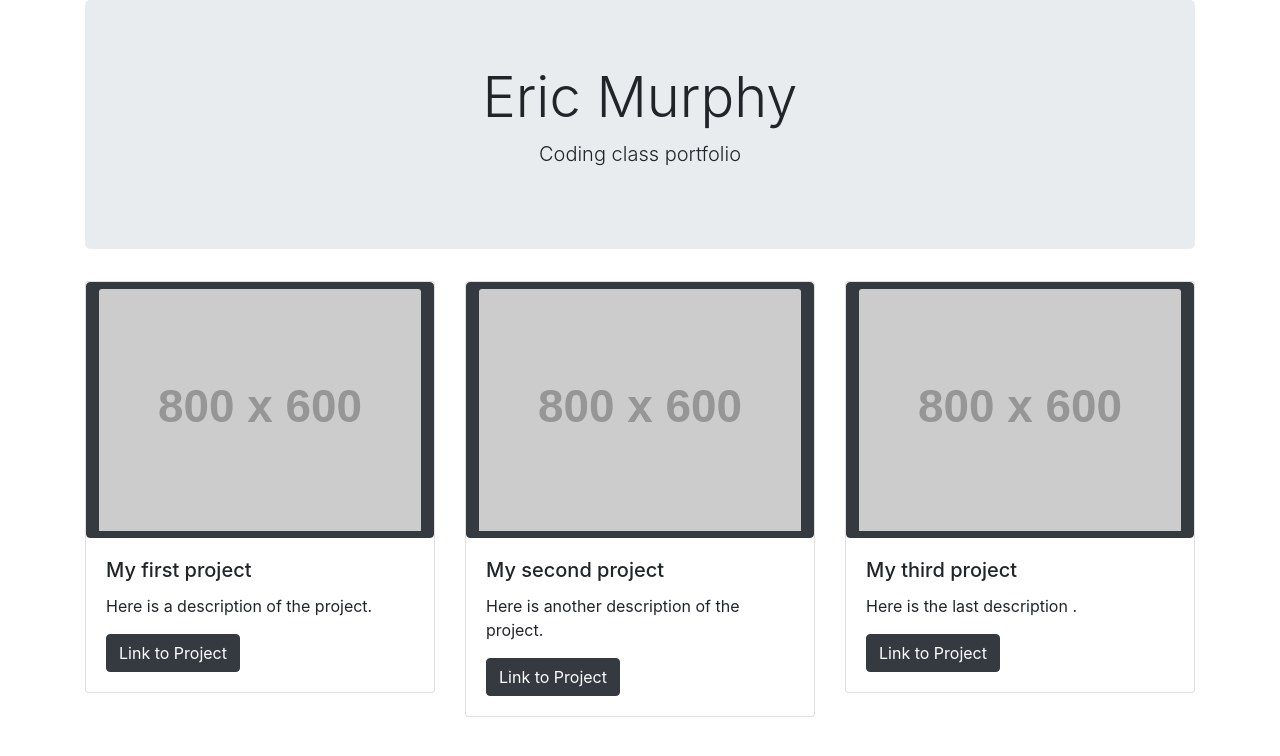
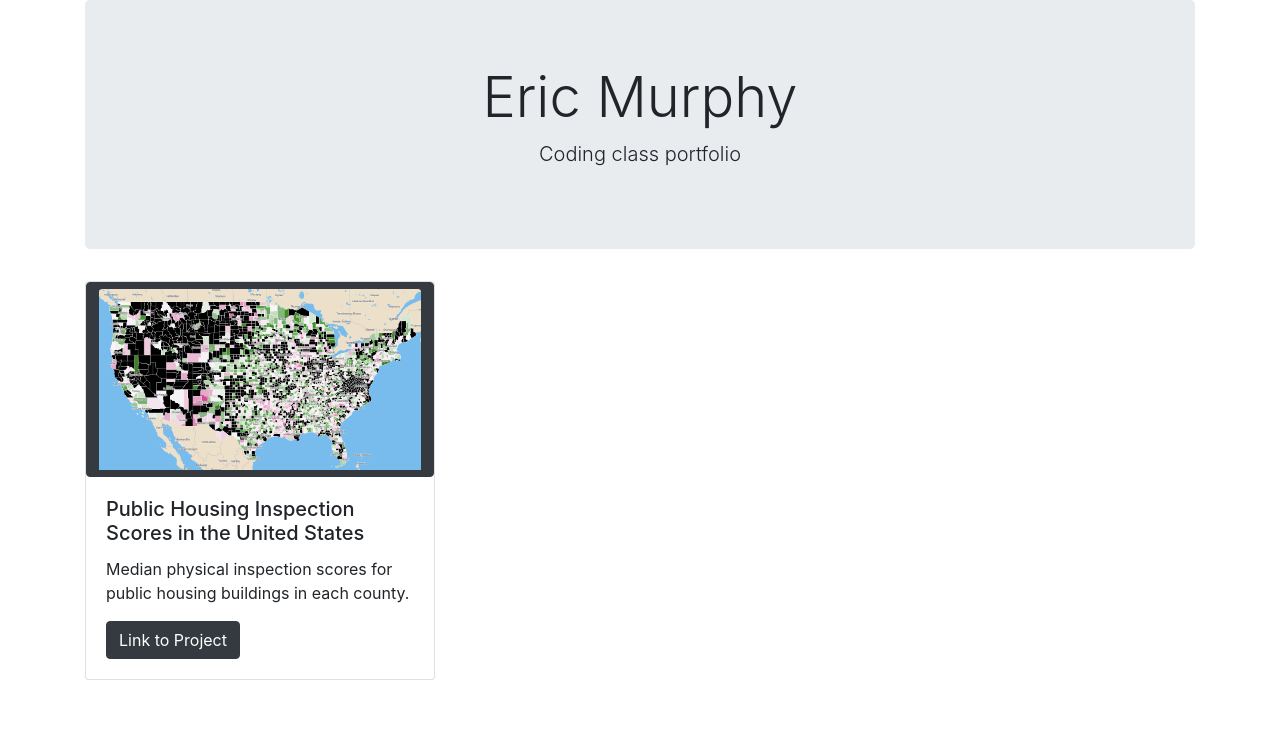
Before and after one commit to murph979/murph979.github.io, a Jekyll site: the page built from index.html, in a window 1280 px wide. Shown: the top 756 px of the page. Built offline with Jekyll 4.4.1, drawn with Linux system fonts in a browser that asks for light colours.

Commit message:
Update index.html

```diff
--- a/index.html
+++ b/index.html
@@ -2,18 +2,10 @@
 layout: default
 title: Eric Murphy
 projects:
-  - title: "My first project"
-    image: "http://placehold.it/800x600/600"
-    description: "Here is a description of the project."
-    link: "#"
-  - title: "My second project"
-    image: "http://placehold.it/800x600/060"
-    description: "Here is another description of the project."
-    link: "#"
-  - title: "My third project"
-    image: "http://placehold.it/800x600/006"
-    description: "Here is the last description ."
-    link: "#"
+  - title: "Public Housing Inspection Scores in the United States"
+    image: "https://raw.githubusercontent.com/murph979/murph979.github.io/master/screenshots/MapScreenshot.png"
+    description: "Median physical inspection scores for public housing buildings in each county."
+    link: "https://j221-dataviz.github.io/eric-murphy/"
 ---
 <div class="row">
 
```
